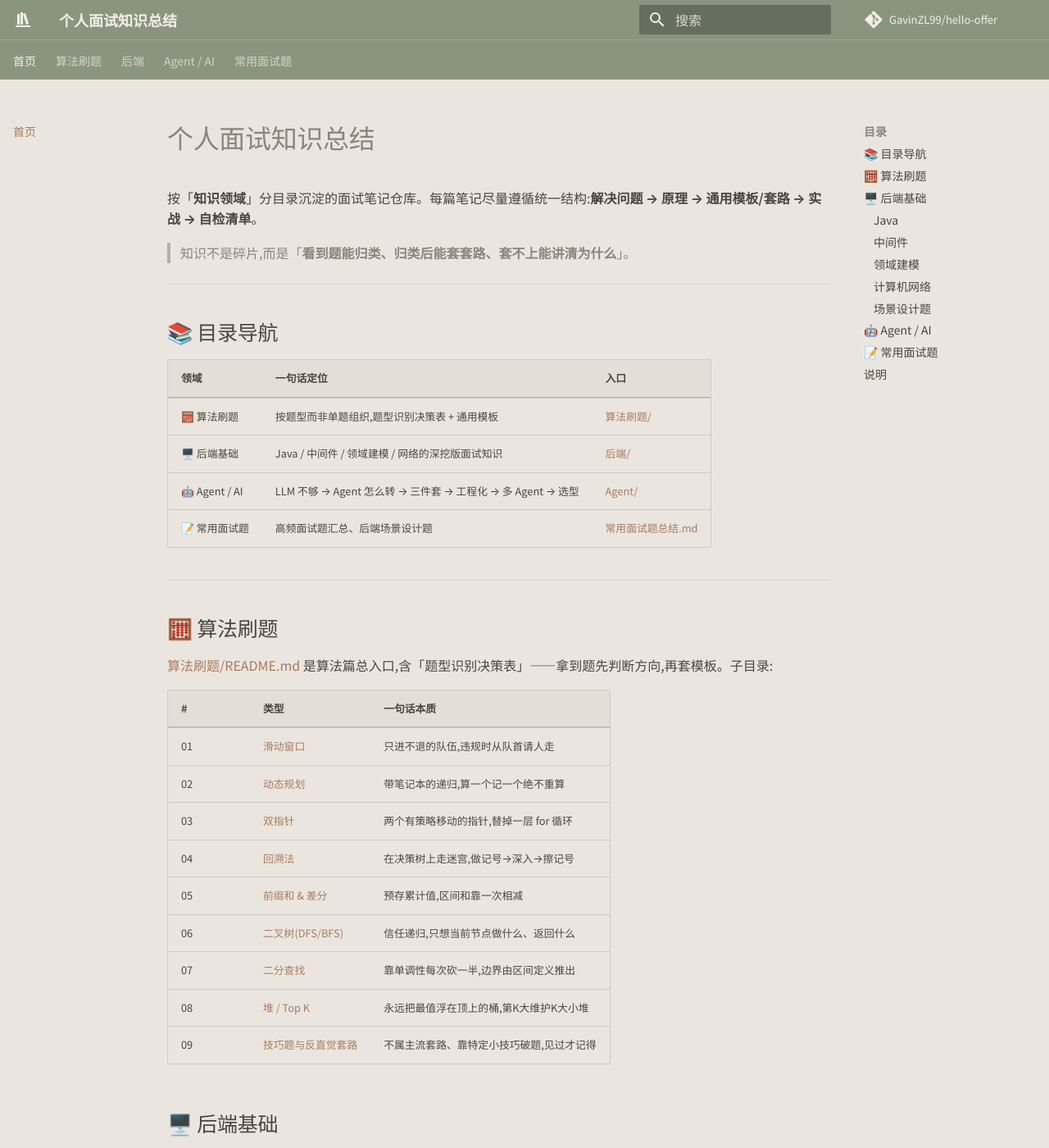
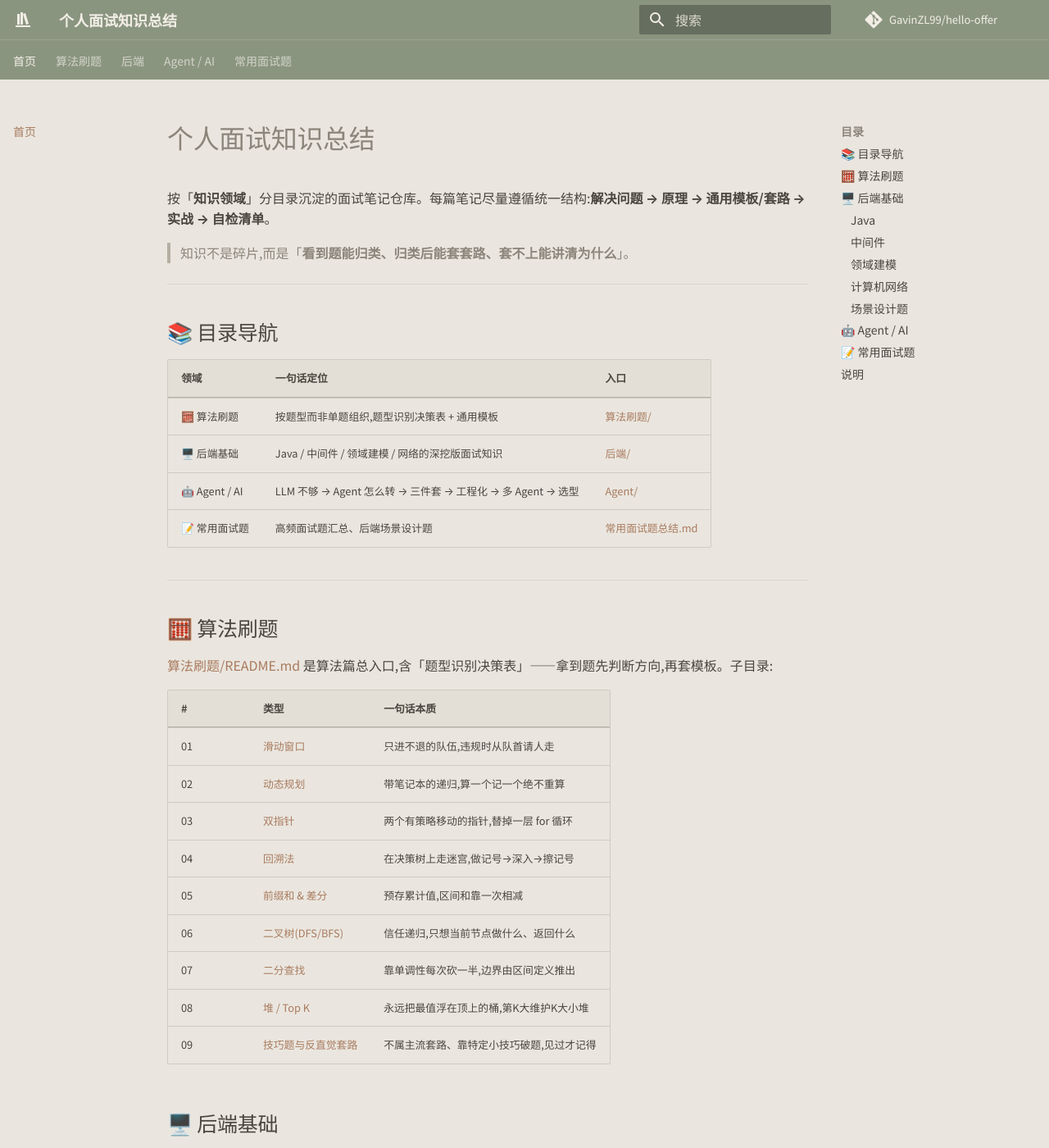
Before and after one commit to GavinZL99/hello-offer, an MkDocs documentation site: the page built from docs/index.md, in a window 1280 px wide and 1400 px high. Shown: the whole window at 82% size. Built offline with MkDocs 1.6.1 and Material for MkDocs 9.7.7, drawn with Linux system fonts in a browser that asks for light colours; comment, search, counter and statistics services are not loaded.

Commit message:
style: 右侧目录稍宽到 13.5rem(≈270px)

```diff
--- a/docs/stylesheets/extra.css
+++ b/docs/stylesheets/extra.css
@@ -59,6 +59,12 @@
     width: 9rem;
     max-width: 9rem;
   }
+  /* 右侧目录稍宽(13.5rem≈270px) */
+  .md-sidebar--secondary {
+    flex: 0 0 13.5rem;
+    width: 13.5rem;
+    max-width: 13.5rem;
+  }
 }
 
 /* 侧边栏当前项点缀色 */
```
